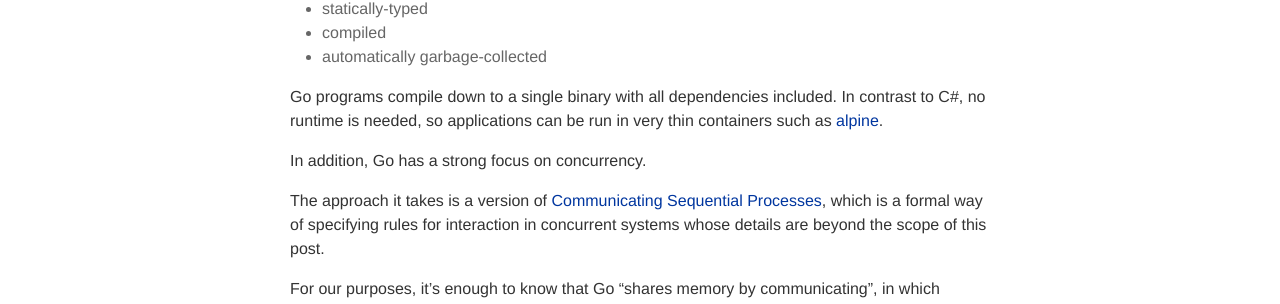
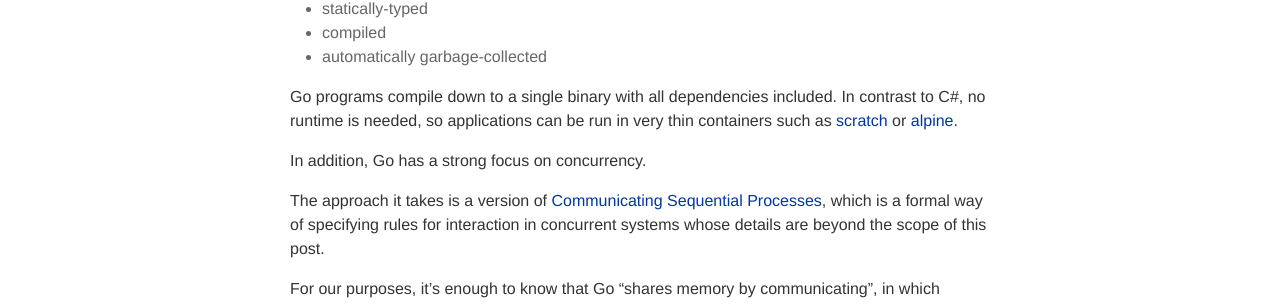
Before and after one commit to kfcampbell/kfcampbell.github.io, a Jekyll site: the page built from _posts/2020-05-21-go-for-csharp-people-part-one.markdown, in a window 1280 px wide and 900 px high, scrolled down 889 px. Shown: the part 148-452 px from the top of the window. Built offline with Jekyll 4.4.1, drawn with Linux system fonts in a browser that asks for light colours; nearby versions of some CDN libraries.

Commit message:
Mention scratch

```diff
--- a/_posts/2020-05-21-go-for-csharp-people-part-one.markdown
+++ b/_posts/2020-05-21-go-for-csharp-people-part-one.markdown
@@ -31,7 +31,7 @@ Go was developed at Google, first announced in 2009 and initially released in 20
 - compiled
 - automatically garbage-collected
 
-Go programs compile down to a single binary with all dependencies included. In contrast to C#, no runtime is needed, so applications can be run in very thin containers such as [alpine](https://hub.docker.com/_/alpine/).
+Go programs compile down to a single binary with all dependencies included. In contrast to C#, no runtime is needed, so applications can be run in very thin containers such as [scratch](https://hub.docker.com/_/scratch) or [alpine](https://hub.docker.com/_/alpine/).
 
 In addition, Go has a strong focus on concurrency.
 
```
